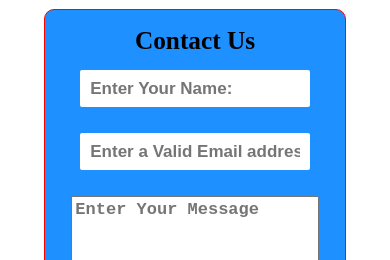
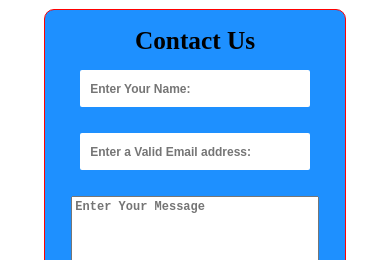
Before and after one commit to SravanamRakeshKumar/Quiz_Applicatuon, a React (Create React App) app in the folder frontend/: page /contact in a window 390 px wide. Shown: the part 584-844 px from the top of the page. Built offline with nearby package versions, Linux system fonts and the light colour scheme.

Commit message:
Update ContactPageStyles.css

```diff
--- a/frontend/src/ContactPage/ContactPageStyles.css
+++ b/frontend/src/ContactPage/ContactPageStyles.css
@@ -93,7 +93,7 @@ flex-wrap: wrap;
   }
   #contact form input,#contact form textarea
   {
-    font-size: 17px;
+    font-size: 12px;
   }
   #contact form button
     {
```
